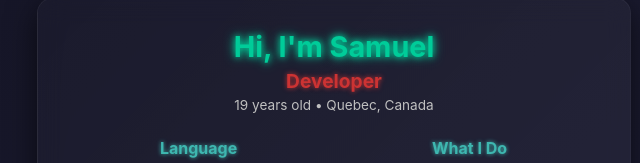
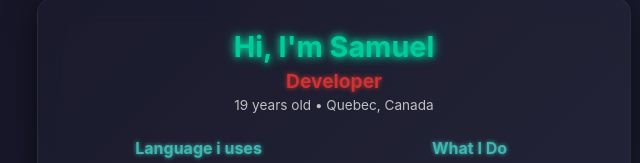
Before and after one commit to CryptoSharkGame/CryptoSharkGame.github.io, a plain HTML site: page index.html in a window 1280 px wide. Shown: the part 141-304 px from the top of the page, 306-946 px from the left. Drawn offline with Linux system fonts and the light colour scheme.

Commit message:
Update index.html

```diff
--- a/index.html
+++ b/index.html
@@ -70,7 +70,7 @@
             <div class="rows">
                 <div class="row">
                     <div class="column">
-                        <h3>Language</h3><p>C# C++ Python HTML CSS JavaScript Java Lua</p>
+                        <h3>Language i uses</h3><p>C# C++ Python HTML CSS JavaScript Java Lua</p>
                     </div>
                     <div class="column">
                         <h3>What I Do</h3><ul><li>🖥️ Computer Reparator / Fixer</li><li>🌐 Web Developer</li><li>📱 App Developer</li><li>🎨 Graphic Designer</li></ul>
```
